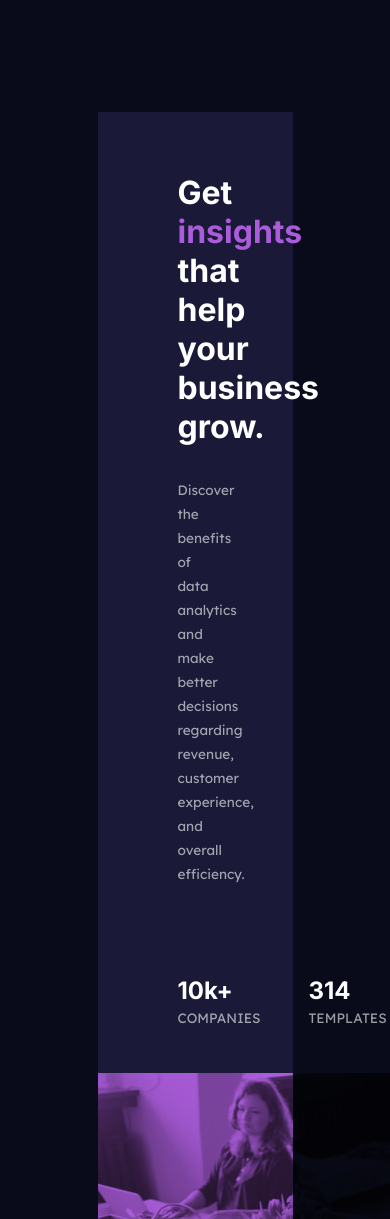
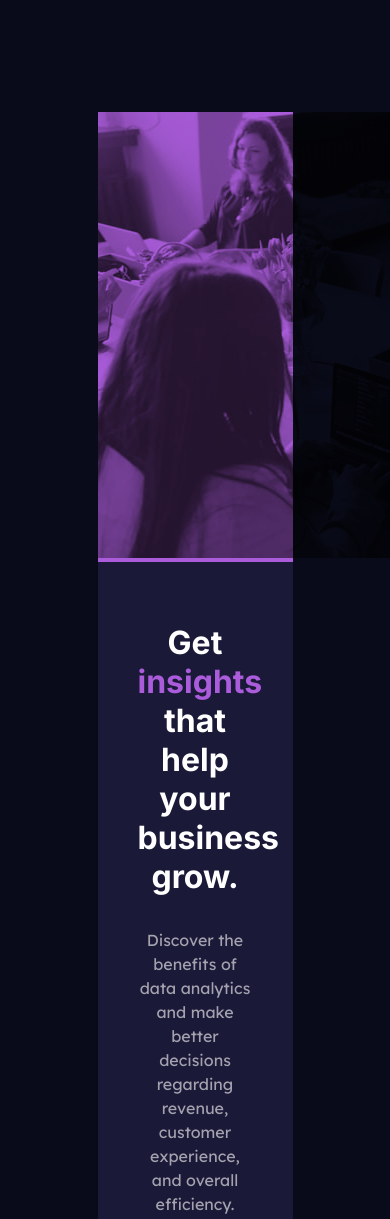
Before and after one commit to gwencoding/stats-preview-card, a plain HTML site: page index.html in a window 390 px wide. Shown: the top 1219 px of the page. Drawn offline with Linux system fonts and the light colour scheme.

Commit message:
Update all file

```diff
--- a/index.css
+++ b/index.css
@@ -78,7 +78,7 @@ h1{
     line-height: 1.5rem;
 }
 
-img{
+.main-img{
     height: 100%;
     opacity:0.8;
     mix-blend-mode: multiply;
@@ -92,11 +92,37 @@ img{
 @media screen and (max-width:820px){
     main{
         display: flex;
-        flex-direction: column;
+        flex-direction:column-reverse;
         justify-content: center;
         width:50%;
         margin: 7rem auto;
         background: var(--card-background);
     }
 
+    .main-content{
+        padding: 2.5rem;
+        text-align: center;
+    }
+
+    .other-info{
+        display: flex;
+        flex-direction: column;
+        gap:1rem;
+        margin-top:2.5rem;
+    }
+
+    h1{
+        font-size:2em ;
+    }
+
+    .content-text, .info-text{
+        font-size: 1em;
+    }
+
+    .main-img{
+        background: url(/images/image-header-mobile.jpg);
+        object-fit: cover;
+
+    }
+
 }
--- a/index.html
+++ b/index.html
@@ -49,7 +49,7 @@
     </div>
 
     <div class="img-background">
-      <img  src="images/image-header-desktop.jpg" alt="women-in-office">
+      <img class="main-img" src="images/image-header-desktop.jpg" alt="women-in-office">
     </div>
 
   </main>
```
Also changed, not shown: images/Stats-soluce-desktop.png (added), images/stats-soluce-mobile.png (added), 1 other file.
